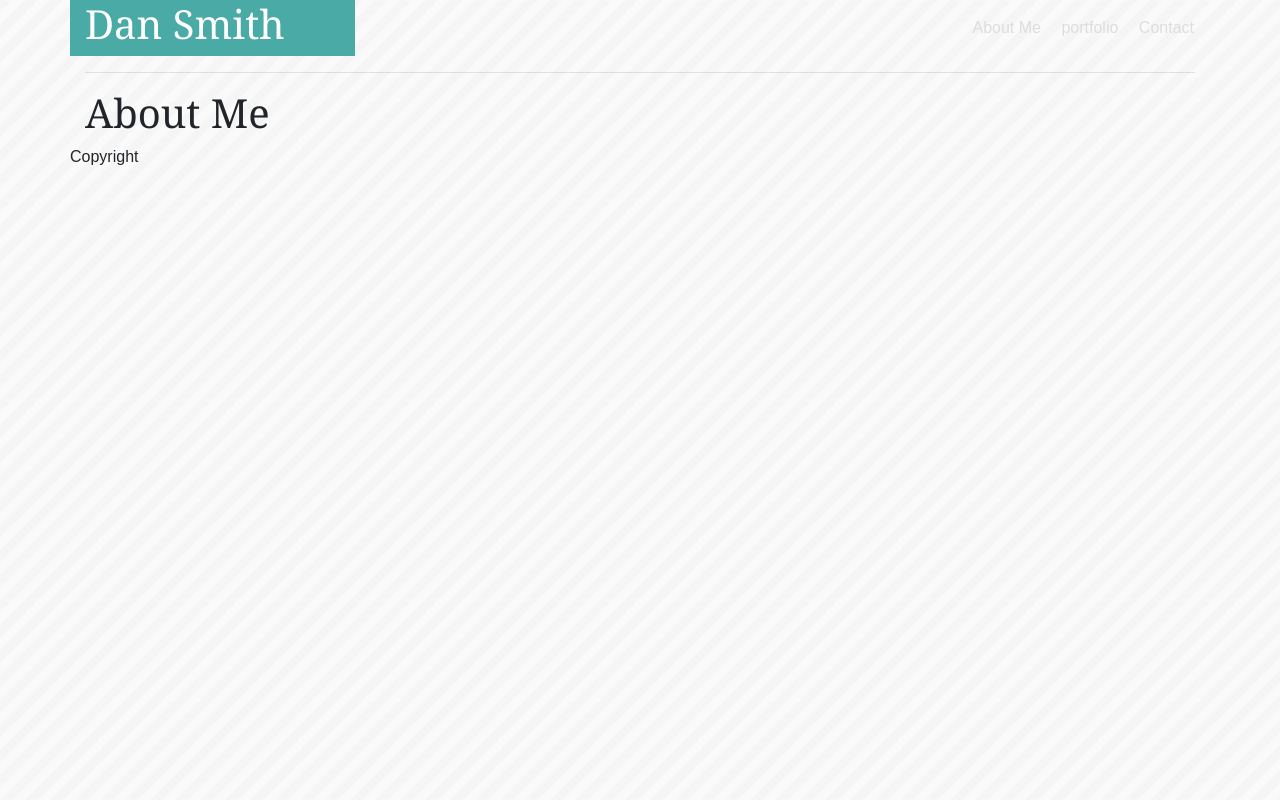
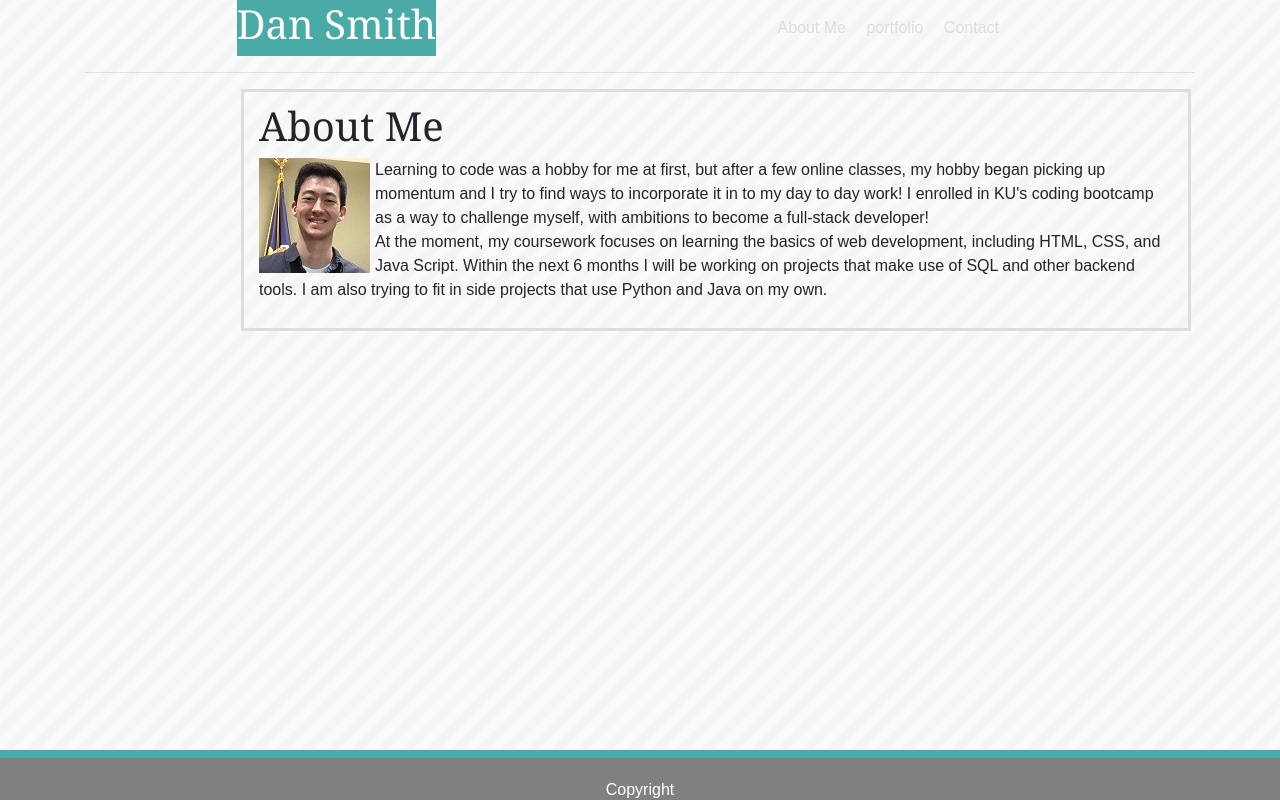
Before and after one commit to KentaroSmith/Bootstrap-Portfolio, a plain HTML site: page index.html in a window 1280 px wide. Drawn offline with nearby package versions, Linux system fonts and the light colour scheme.

Commit message:
Working on getting the hang of bootstrap

```diff
--- a/assets/css/style.css
+++ b/assets/css/style.css
@@ -13,7 +13,6 @@ header{
 .headercontent{
     width: 960px;
     padding-left:15%;
-    padding-right:15%;
 }
 .pagename{
     background-color: #4aaaa5;
--- a/index.html
+++ b/index.html
@@ -3,7 +3,6 @@
 
 <head>
     <meta charset="UTF-8">
-    <meta name="viewport" content="width=device-width, initial-scale=1.0">
     <meta http-equiv="X-UA-Compatible" content="ie=edge">
     <link rel="stylesheet" href="https://stackpath.bootstrapcdn.com/bootstrap/4.3.1/css/bootstrap.min.css"
         integrity="sha384-ggOyR0iXCbMQv3Xipma34MD+dH/1fQ784/j6cY/iJTQUOhcWr7x9JvoRxT2MZw1T" crossorigin="anonymous">
@@ -13,11 +12,11 @@
 
 <body>
     <div class="container">
-        <div class="row justify-content-between header">
-            <div class="col-md-3 pagename">
+        <div class="row justify-content-between header headercontent">
+            <div class="col-md-2.5 pagename">
                 <h1>Dan Smith</h1>
             </div>
-            <div class="col-md-">
+            <div class="col-md-6">
                 <ul>
                     <li><a href="index.html">About Me</a></li>
                     <li><a href="portfolio.html">portfolio</a></li>
@@ -28,14 +27,25 @@
         </div>
         <hr>
         <div class="row">
-            <div class="col-md-8">
+            <article class="col-md-10">
                 <h1>About Me</h1>
-            </div>
+                <img src="assets/images/download.png">
+                <p>Learning to code was a hobby for me at first, but after a few online classes, my hobby began picking
+                    up momentum and I try to find ways to incorporate it in to my day to day work! I enrolled in KU's
+                    coding
+                    bootcamp as a way to challenge myself, with ambitions to become a full-stack developer!
+                    <br>
+                    At the moment, my coursework focuses on learning the basics of web development, including HTML, CSS,
+                    and Java Script.
+                    Within the next 6 months I will be working on projects that make use of SQL and other backend tools.
+                    I am also trying to fit in side projects that use Python and Java on my own.
+                </p>
+            </article>
         </div>
         <div class="row">
-            <div class="footer">
+            <footer>
                 <p>Copyright</p>
-            </div>
+            </footer>
         </div>
 
     </div>
```
